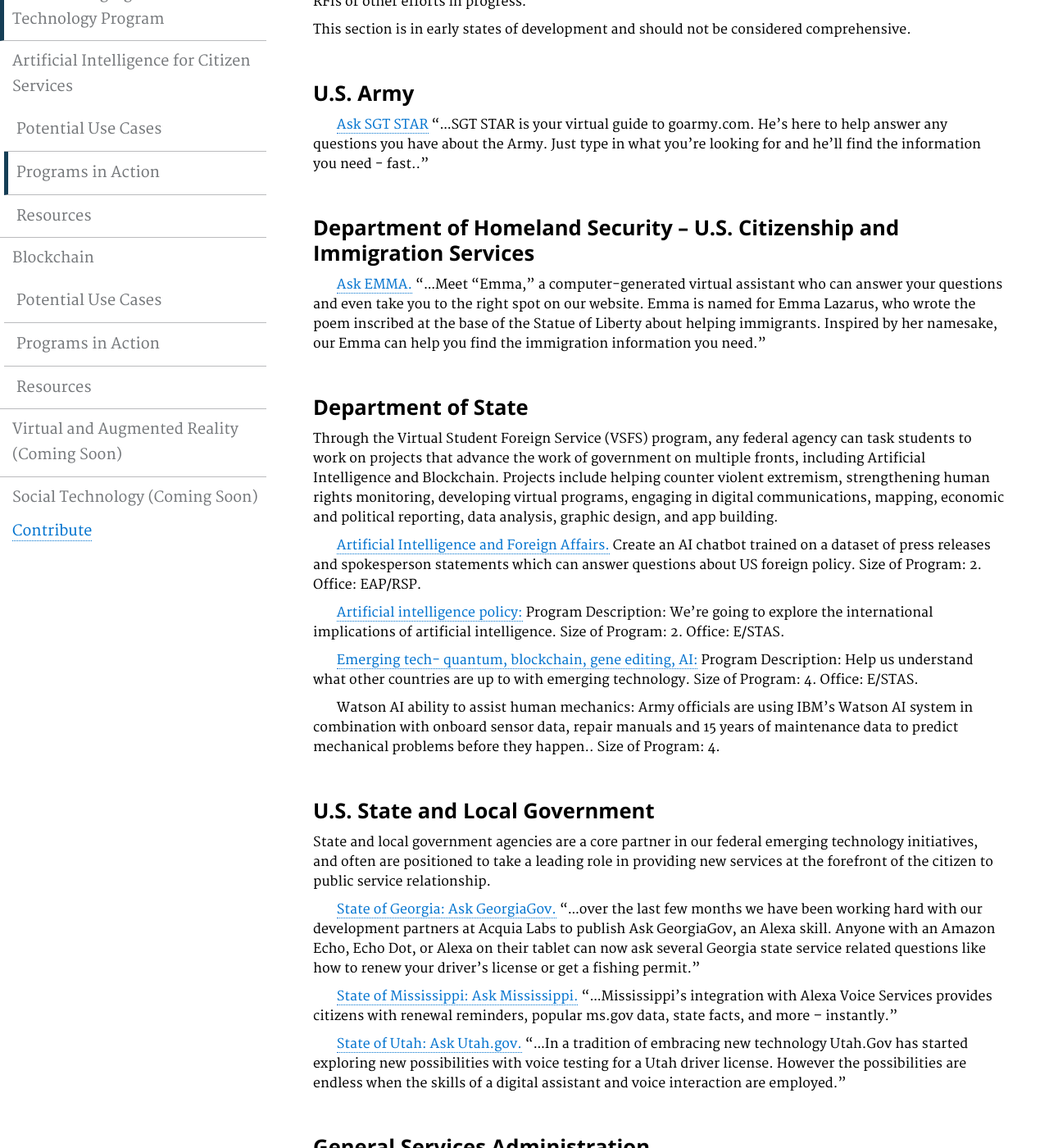
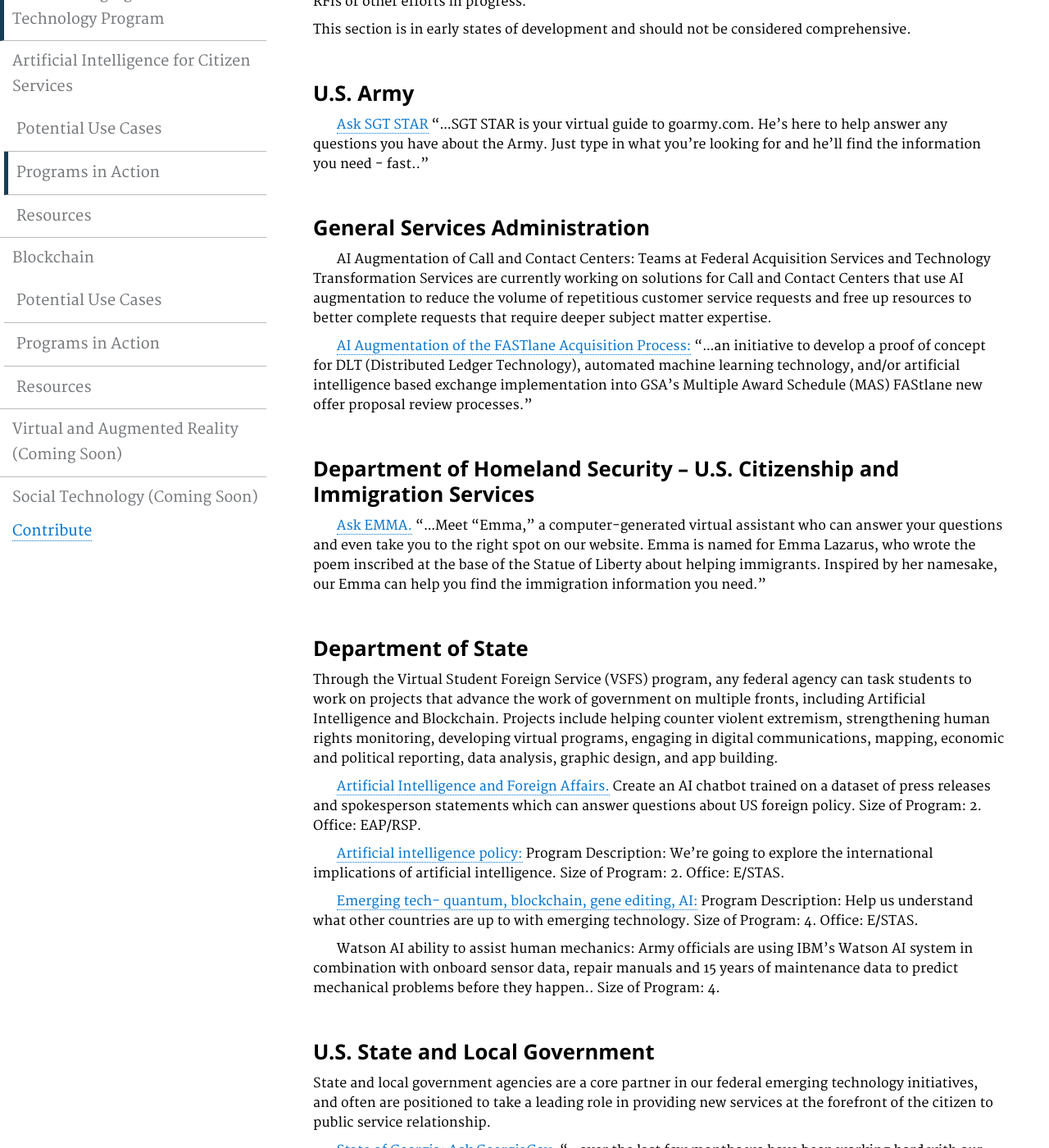
Before and after one commit to GSA/emerging-technology-atlas, a Jekyll site: the page built from pages/artificial-intelligence-programs.md, in a window 1280 px wide and 1400 px high, scrolled down 271 px. Shown: the whole window at 82% size. Built offline with Jekyll 4.4.1, drawn with Linux system fonts in a browser that asks for light colours; some of the changed text lies outside the part shown.

Commit message:
Update artificial-intelligence-programs.md

```diff
--- a/pages/artificial-intelligence-programs.md
+++ b/pages/artificial-intelligence-programs.md
@@ -13,6 +13,11 @@ description: ""
 
 ### U.S. Army
 &nbsp;&nbsp;&nbsp;&nbsp;&nbsp;&nbsp; <a href="https://www.goarmy.com/ask-sgt-star.html">Ask SGT STAR</a> "...SGT STAR is your virtual guide to goarmy.com.  He's here to help answer any questions you have about the Army.  Just type in what you're looking for and he'll find the information you need - fast.."
+
+### General Services Administration
+&nbsp;&nbsp;&nbsp;&nbsp;&nbsp;&nbsp; AI Augmentation of Call and Contact Centers: Teams at Federal Acquisition Services and Technology Transformation Services are currently working on solutions for Call and Contact Centers that use AI augmentation to reduce the volume of repetitious customer service requests and free up resources to better complete requests that require deeper subject matter expertise.
+
+&nbsp;&nbsp;&nbsp;&nbsp;&nbsp;&nbsp; <a href="https://www.fbo.gov/index?s=opportunity&mode=form&tab=core&id=178e6faba980ab956fa595d968f0088a">AI Augmentation of the FASTlane Acquisition Process:</a> "...an initiative to develop a proof of concept for DLT (Distributed Ledger Technology), automated machine learning technology, and/or artificial intelligence based exchange implementation into GSA's Multiple Award Schedule (MAS) FAStlane new offer proposal review processes."
 
 ### Department of Homeland Security -- U.S. Citizenship and Immigration Services
 &nbsp;&nbsp;&nbsp;&nbsp;&nbsp;&nbsp; <a href="https://www.uscis.gov/emma">Ask EMMA.</a> "...Meet “Emma,” a computer-generated virtual assistant who can answer your questions and even take you to the right spot on our website. Emma is named for Emma Lazarus, who wrote the poem inscribed at the base of the Statue of Liberty about helping immigrants. Inspired by her namesake, our Emma can help you find the immigration information you need."
```
Also changed, not shown: other parts of pages/artificial-intelligence-programs.md (+0 -9 lines).
